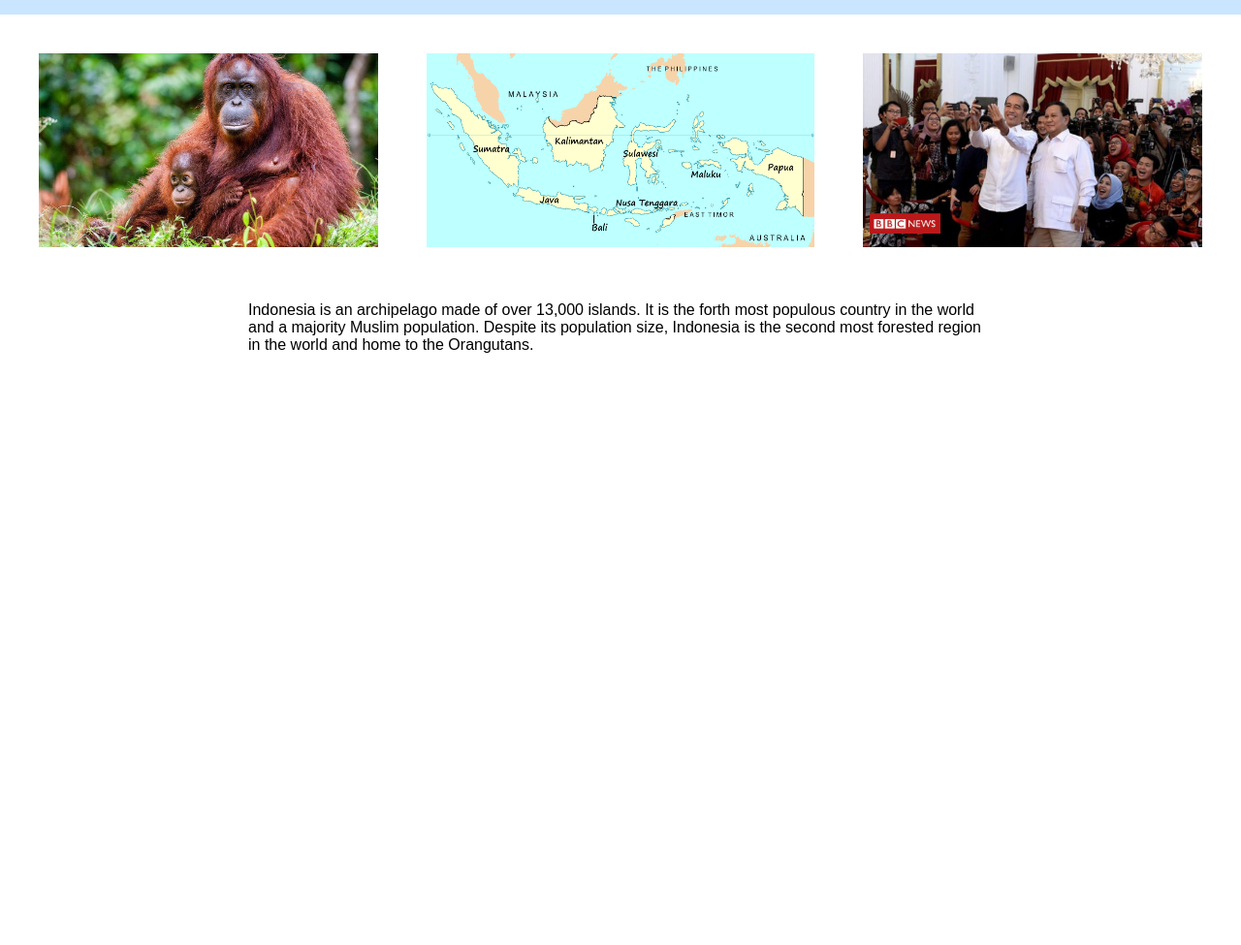
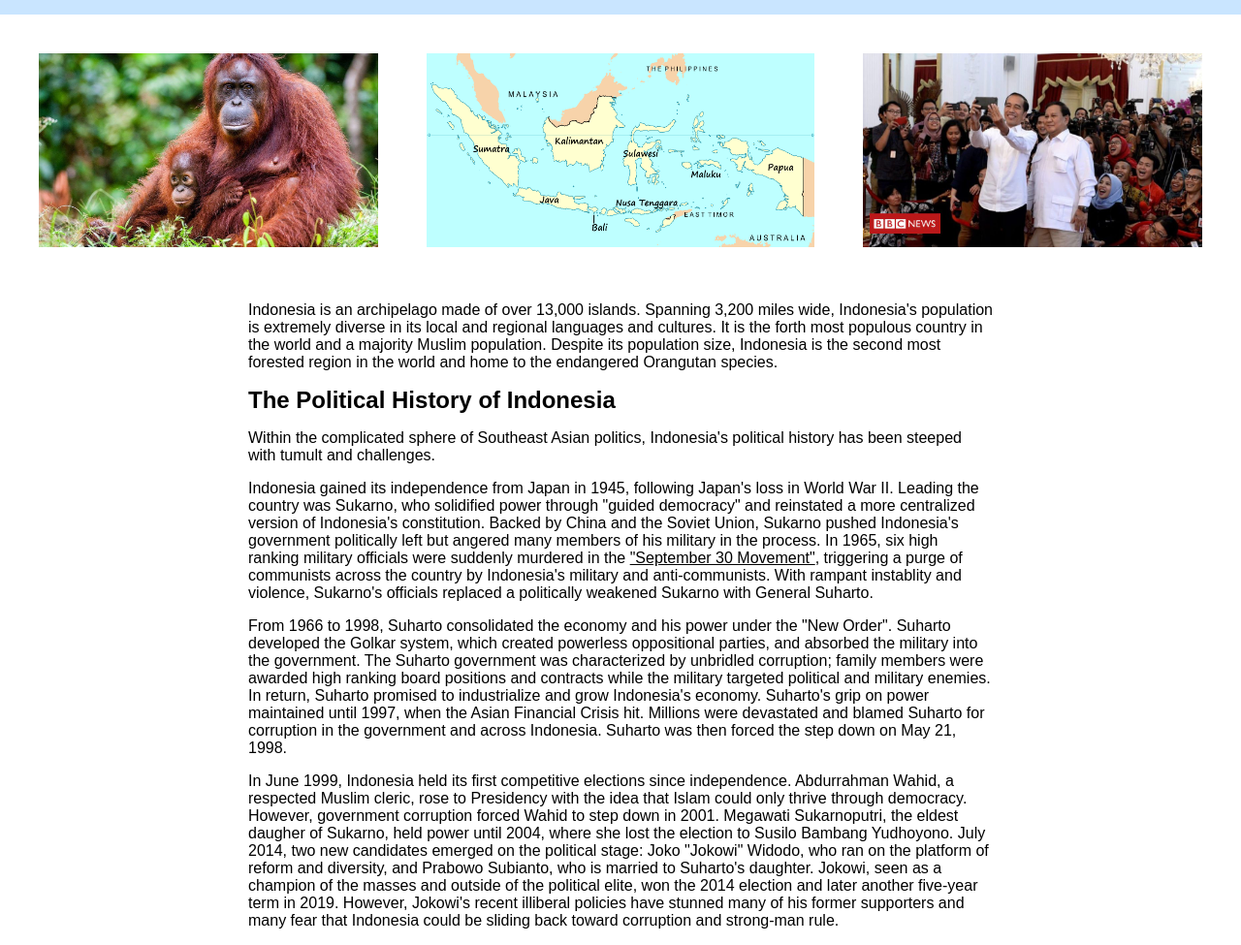
Before and after one commit to racheltlee/racheltlee.github.io, a plain HTML site: page Indonesia.html in a window 1280 px wide. Shown: the part 85-1060 px from the top of the page at 97% size. Before the commit the page ends 800 px from the top, so only its background shows below. Drawn offline with Linux system fonts and the light colour scheme; a web font is replaced by a local one.

Commit message:
Update Indonesia.html

```diff
--- a/Indonesia.html
+++ b/Indonesia.html
@@ -28,9 +28,12 @@
         <img src="assets/img/jokowi.jpg" width="350px" height="200px">
         </div>
         <div class="Indonesia-text">
-        <p>Indonesia is an archipelago made of over 13,000 islands. It is the forth most populous country in the world and a majority Muslim population. Despite its population size, Indonesia is the second most forested region in the world and home to the Orangutans.</p>
-        <!-- <h2>The Political History of Indonesia</h2>
-        <p>Indonesia's political history has been marked by </p> -->
+        <p>Indonesia is an archipelago made of over 13,000 islands. Spanning 3,200 miles wide, Indonesia's population is extremely diverse in its local and regional languages and cultures. It is the forth most populous country in the world and a majority Muslim population. Despite its population size, Indonesia is the second most forested region in the world and home to the endangered Orangutan species.</p>
+        <h2>The Political History of Indonesia</h2>
+        <p>Within the complicated sphere of Southeast Asian politics, Indonesia's political history has been steeped with tumult and challenges. </p>
+        <p>Indonesia gained its independence from Japan in 1945, following Japan's loss in World War II. Leading the country was Sukarno, who solidified power through "guided democracy" and reinstated a more centralized version of Indonesia's constitution. Backed by China and the Soviet Union, Sukarno pushed Indonesia's government politically left but angered many members of his military in the process. In 1965, six high ranking military officials were suddenly murdered in the <a href=https://en.wikipedia.org/wiki/30_September_Movement>"September 30 Movement"</a>, triggering a purge of communists across the country by Indonesia's military and anti-communists. With rampant instablity and violence, Sukarno's officials replaced a politically weakened Sukarno with General Suharto.</p>
+        <p>From 1966 to 1998, Suharto consolidated the economy and his power under the "New Order". Suharto developed the Golkar system, which created powerless oppositional parties, and absorbed the military into the government. The Suharto government was characterized by unbridled corruption; family members were awarded high ranking board positions and contracts while the military targeted political and military enemies. In return, Suharto promised to industrialize and grow Indonesia's economy. Suharto's grip on power maintained until 1997, when the Asian Financial Crisis hit. Millions were devastated and blamed Suharto for corruption in the government and across Indonesia. Suharto was then forced the step down on May 21, 1998.</p>
+        <p>In June 1999, Indonesia held its first competitive elections since independence. Abdurrahman Wahid, a respected Muslim cleric, rose to Presidency with the idea that Islam could only thrive through democracy. However, government corruption forced Wahid to step down in 2001. Megawati Sukarnoputri, the eldest daugher of Sukarno, held power until 2004, where she lost the election to Susilo Bambang Yudhoyono. July 2014, two new candidates emerged on the political stage: Joko "Jokowi" Widodo, who ran on the platform of reform and diversity, and Prabowo Subianto, who is married to Suharto's daughter. Jokowi, seen as a champion of the masses and outside of the political elite, won the 2014 election and later another five-year term in 2019. However, Jokowi's recent illiberal policies have stunned many of his former supporters and many fear that Indonesia could be sliding back toward corruption and strong-man rule.</p>
         </div>
     </section>
 </body>
```
